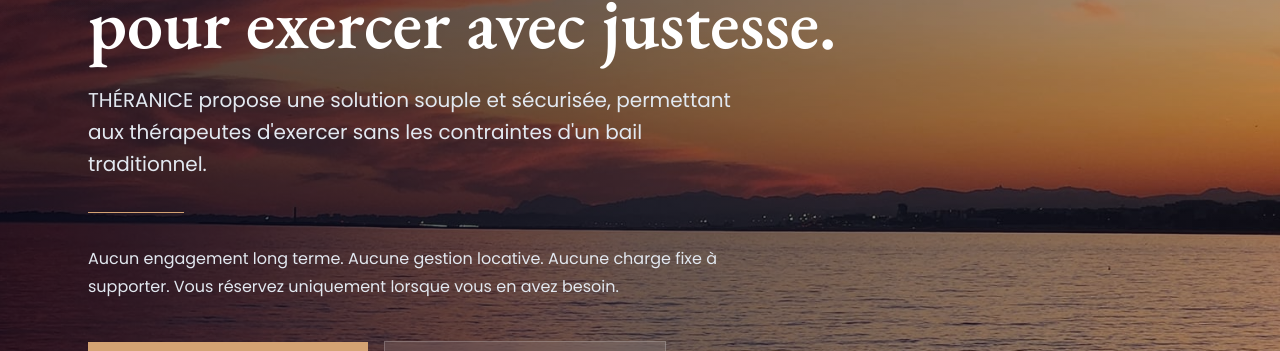
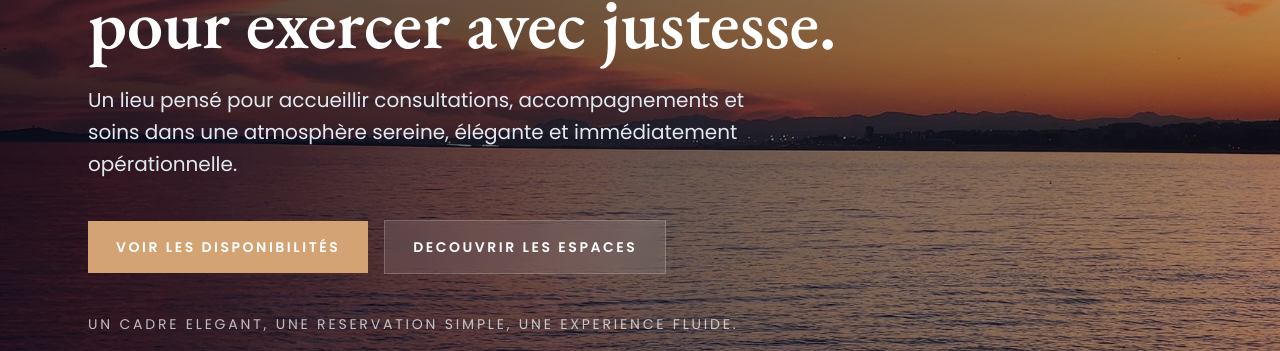
Before and after one commit to Gauzoo/theranice-app, a Next.js app: page / in a window 1280 px wide. Shown: the part 419-770 px from the top of the page. Built offline with nearby package versions, Linux system fonts and the light colour scheme; no server answers.

Commit message:
avant changement

```diff
--- a/src/app/page.tsx
+++ b/src/app/page.tsx
@@ -90,13 +90,7 @@ export default function Home() {
             </h1>
 
             <p className="mt-6 max-w-2xl text-lg leading-8 text-slate-100 sm:text-xl sm:text-slate-200">
-              THÉRANICE propose une solution souple et sécurisée, permettant aux thérapeutes d&apos;exercer sans les contraintes d&apos;un bail traditionnel.
-            </p>
-
-            <div className="mt-8 h-px w-24 bg-[#D4A373]" aria-hidden="true" />
-
-            <p className="mt-8 max-w-2xl text-base leading-7 text-slate-100/90 sm:text-slate-200">
-              Aucun engagement long terme. Aucune gestion locative. Aucune charge fixe à supporter. Vous réservez uniquement lorsque vous en avez besoin.
+              Un lieu pensé pour accueillir consultations, accompagnements et soins dans une atmosphère sereine, élégante et immédiatement opérationnelle.
             </p>
 
             <div className="mt-10 flex flex-col items-center gap-4 sm:flex-row sm:items-center sm:justify-start">
```
